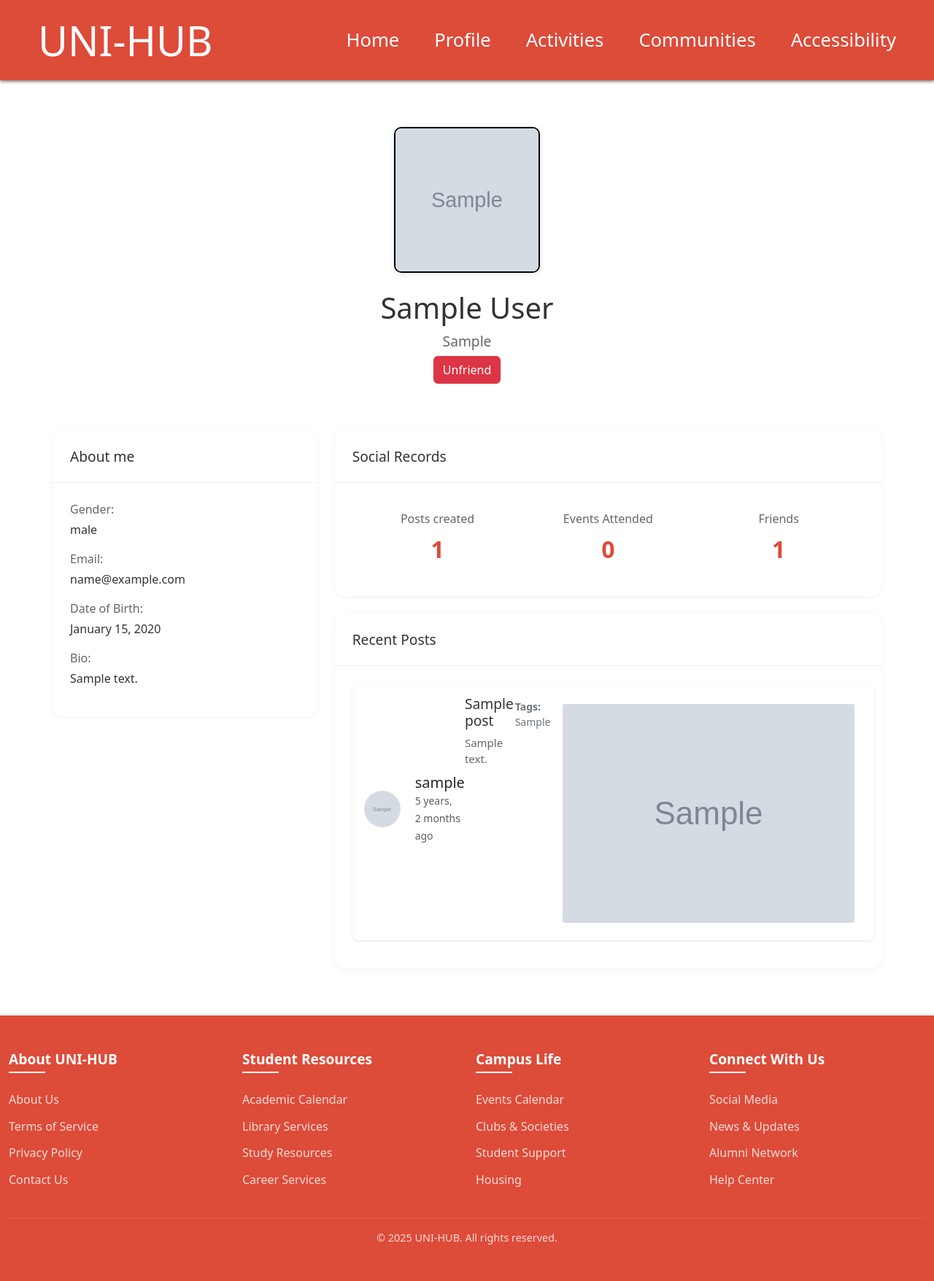
After one commit to willgriffin111/Uni-Hub, a Django app: a page that uses unihub_project/templates/pages/user_profile.html in a window 1280 px wide. The commit adds this page. Shown: the whole page at 73% size. Run offline with Django 5.2, Linux system fonts and the light colour scheme; a user stored in the database is signed in; tables that the repository leaves empty hold one stand-in row (values such as "Sample post"); grey boxes marked "Sample" are stand-in pictures; some libraries are stand-ins or nearby versions.

Commit message:
User can now view other user profile page via search and add/remove them as their friends

```diff
--- a/accounts/models.py
+++ b/accounts/models.py
@@ -8,6 +8,7 @@ class CustomUser(AbstractUser):
     university = models.CharField(max_length=255, null=True, blank=True)
     student_id = models.CharField(max_length=50, null=True, blank=True)
     email_verified = models.BooleanField(default=False)
+    friends = models.ManyToManyField('self', blank=True, symmetrical=True)
     #all possible user types accepted
     USER_TYPES = [
         ('student', 'Student'),
--- a/accounts/urls.py
+++ b/accounts/urls.py
@@ -1,5 +1,5 @@
 from django.urls import path
-from .views import LoginAPI, RegisterAPI, LogoutAPI, VerifyAPI, PasswordResetAPI, PasswordResetConfirmAPI, ProfileUpdateAPI, DeleteAccountAPI, RemoveProfilePictureAPI
+from .views import *
 from django.contrib.auth import views as auth_views
 
 urlpatterns = [
@@ -14,4 +14,8 @@ urlpatterns = [
     path('api/profile-edit/', ProfileUpdateAPI.as_view(), name='api-profile-update'),
     path('api/delete-account/', DeleteAccountAPI.as_view(), name='api-delete-account'),
     path('api/remove-profile-picture/', RemoveProfilePictureAPI.as_view(), name='api-remove-profile-picture'),
+
+    path('api/user-profile/', UserProfileAPI.as_view(), name="api-user-profile"),
+    path('api/friends/add/', FriendAddAPI.as_view(), name="api-friend-add"),
+    path('api/friends/remove/', FriendRemoveAPI.as_view(), name="api-friend-remove"),
 ]
--- a/unihub_project/templates/pages/search_page.html
+++ b/unihub_project/templates/pages/search_page.html
@@ -86,6 +86,7 @@ function performSearch() {
 
                 data.forEach(user => {
                     const userItem = document.createElement('a');
+                    userItem.href = `/userprofile/${user.username}`;
                     userItem.className = 'list-group-item list-group-item-action';
                     userItem.innerHTML = `
                         <div class="d-flex w-100 justify-content-between">
--- /dev/null
+++ b/unihub_project/templates/pages/user_profile.html
@@ -0,0 +1,251 @@
+{% load static %}
+<!DOCTYPE html>
+<html lang="en">
+<head>
+  <meta charset="UTF-8">
+  <meta name="viewport" content="width=device-width, initial-scale=1.0">
+  <title>UNI-HUB</title>
+  <!-- Bootstrap CSS -->
+  <link href="https://cdn.jsdelivr.net/npm/bootstrap@5.3.2/dist/css/bootstrap.min.css" rel="stylesheet">
+  <!-- Fontawesome CSS -->
+  <script src="https://kit.fontawesome.com/c43d240003.js" crossorigin="anonymous"></script>
+  <!-- Custom Stylesheets -->
+  <link rel="stylesheet" href="{% static 'profile.css' %}">
+  <link rel="stylesheet" href="{% static 'nav_footer.css' %}">
+  <link rel="stylesheet" href="{% static 'post_content.css' %}">
+</head>
+<body>
+  <!-- Header -->
+  {% include '../includes/header.html' %}
+
+  <!-- Selected User Profile Page -->
+  <div class="container profile-container">
+    <!-- Profile Header -->
+    <div class="profile-header-simple text-center">
+      <div class="profile-photo-container">
+        {% if user.profile_picture %}
+          <img src="{{ user.profile_picture.url }}" alt="Profile Photo" class="profile-photo">
+        {% else %}
+          <img src="{% static 'user-image.png' %}" alt="{{ user.username }}" width="200" height="200">
+        {% endif %}
+      </div>
+      <h1 class="profile-name">{{ user.first_name }} {{ user.last_name }}</h1>
+      <p class="university-name">{{ user.university }}</p>
+      <button class="btn {% if is_friend %}btn-danger{% else %}btn-success{% endif %}"
+            id="addFriendBtn"
+            data-username="{{ user.username }}">
+        {% if is_friend %}Unfriend{% else %}Add Friend{% endif %}
+        </button>
+    </div>
+
+    <!-- Main Content -->
+    <div class="profile-content mt-4">
+      <div class="row">
+        <!-- Left Column: User Details -->
+        <div class="col-md-4">
+          <!-- About Me Card -->
+          <div class="profile-card mb-4">
+            <div class="card-header">
+              <h3>About me</h3>
+            </div>
+            <div class="card-body">
+              <div class="info-item">
+                <span class="label">Gender:</span>
+                {% if user.gender %}
+                  <span class="value">{{ user.gender }}</span>
+                {% else %}
+                  <span class="value">Not set</span>
+                {% endif %}
+              </div>
+              <div class="info-item">
+                <span class="label">Email:</span>
+                <span class="value">{{ user.email }}</span>
+              </div>
+              <div class="info-item">
+                <span class="label">Date of Birth:</span>
+                <span class="value">
+                  {% if user.dob %}
+                    {{ user.dob|date:"F j, Y" }}
+                  {% else %}
+                    Not set
+                  {% endif %}
+                </span>
+              </div>
+              <div class="info-item">
+                <span class="label">Bio:</span>
+                {% if user.bio %}
+                  <span class="value">{{ user.bio }}</span>
+                {% else %}
+                  <span class="value">Not set</span>
+                {% endif %}
+              </div>
+            </div>
+          </div>
+        </div>
+
+        <!-- Right Column: Social Records & Recent Posts -->
+        <div class="col-md-8">
+          <!-- Social Records Card -->
+          <div class="profile-card mb-4">
+            <div class="card-header">
+              <h3>Social Records</h3>
+            </div>
+            <div class="card-body">
+              <div class="progress-stats d-flex justify-content-between">
+                <div class="stat-item text-center">
+                  <h4>Posts created</h4>
+                  <span class="stat-value">{{ posts|length }}</span>
+                </div>
+                <div class="stat-item text-center">
+                  <h4>Events Attended</h4>
+                  {% if user.events_attended %}
+                    <span class="stat-value">{{ user.events_attended.count }}</span>
+                  {% else %}
+                    <span class="stat-value">0</span>
+                  {% endif %}
+
+                </div>
+                <div class="stat-item text-center">
+                  <h4>Friends</h4>
+                  <span class="stat-value">{{ user.friends.count }}</span>
+                </div>
+              </div>
+            </div>
+          </div>
+          <!-- Selected User's Recent Posts -->
+          <div class="profile-card">
+            <div class="card-header">
+              <h3>Recent Posts</h3>
+            </div>
+            <div class="card-body post-container-scrollable">
+              <div class="posts-container">
+                {% for post in posts %}
+                  <div class="post mb-4">
+                    <!-- Post Header -->
+                    <div class="d-flex align-items-center mb-2">
+                      <div class="post-avatar me-2">
+                        {% if post.user.profile_picture %}
+                          <img src="{{ post.user.profile_picture.url }}" alt="{{ post.user.username }}" class="rounded-circle" style="width:50px; height:50px; object-fit:cover;">
+                        {% else %}
+                          <img src="{% static 'user-image.png' %}" alt="{{ post.user.username }}" class="rounded-circle" style="width:50px; height:50px; object-fit:cover;">
+                        {% endif %}
+                      </div>
+                      <div>
+                        <h5 class="mb-0">{{ post.user.username }}</h5>
+                        <small class="text-muted">{{ post.created_at|timesince }} ago</small>
+                      </div>
+                    </div>
+                    <!-- Post Content -->
+                    <div class="post-text mb-2">
+                      <h4>{{ post.title }}</h4>
+                      <p>{{ post.content }}</p>
+                    </div>
+                    <!-- Post Tags -->
+                    {% if post.tags %}
+                      <div class="tags mb-2">
+                        <strong>Tags:</strong> {{ post.tags }}
+                      </div>
+                    {% endif %}
+                    <!-- Post Media -->
+                    {% if post.image %}
+                      <div class="post-media mb-2">
+                        <img src="{{ post.image.url }}" alt="Post Image" class="img-fluid">
+                      </div>
+                    {% endif %}
+                  </div>
+                {% empty %}
+                  <div class="no-posts-message">
+                    <p>No posts to display yet.</p>
+                  </div>
+                {% endfor %}
+              </div>
+            </div>
+            </div>
+            </div>
+            </div>
+            </div>
+            </div>
+
+  <!-- Footer -->
+  {% include '../includes/footer.html' %}
+
+
+
+  <script>
+    // Function to extract CSRF token from cookies
+    function getCSRFToken() {
+      let cookieValue = null;
+      if (document.cookie && document.cookie !== "") {
+        const cookies = document.cookie.split(";");
+        for (let i = 0; i < cookies.length; i++) {
+          const cookie = cookies[i].trim();
+          if (cookie.startsWith("csrftoken=")) {
+            cookieValue = cookie.substring("csrftoken=".length, cookie.length);
+            break;
+          }
+        }
+      }
+      return cookieValue;
+    }
+
+    // Friend System
+    document.getElementById("addFriendBtn").addEventListener("click", function() {
+      const button = this;
+      const username = button.getAttribute("data-username");
+      const csrfToken = getCSRFToken();
+
+      if (button.textContent.trim() === "Add Friend") {
+        // Call API to add friend
+        fetch("{% url 'api-friend-add' %}", {
+          method: "POST",
+          headers: {
+            "Content-Type": "application/json",
+            "X-CSRFToken": csrfToken
+          },
+          body: JSON.stringify({ username: username })
+        })
+        .then(response => response.json())
+        .then(data => {
+          if (data.success) {
+            // Update button to "Unfriend"
+            button.textContent = "Unfriend";
+            button.classList.remove("btn-success");
+            button.classList.add("btn-danger");
+          } else {
+            alert("Error: " + data.message);
+          }
+        })
+        .catch(error => {
+          console.error("Error adding friend:", error);
+          alert("Error adding friend.");
+        });
+      } else {
+        // Call API to remove friend
+        fetch("{% url 'api-friend-remove' %}", {
+          method: "POST",
+          headers: {
+            "Content-Type": "application/json",
+            "X-CSRFToken": csrfToken
+          },
+          body: JSON.stringify({ username: username })
+        })
+        .then(response => response.json())
+        .then(data => {
+          if (data.success) {
+            // Update button to "Add Friend"
+            button.textContent = "Add Friend";
+            button.classList.remove("btn-danger");
+            button.classList.add("btn-success");
+          } else {
+            alert("Error: " + data.message);
+          }
+        })
+        .catch(error => {
+          console.error("Error removing friend:", error);
+          alert("Error removing friend.");
+        });
+      }
+    });
+  </script>
+</body>
+</html>
--- a/unihub_project/urls.py
+++ b/unihub_project/urls.py
@@ -3,9 +3,8 @@ from django.conf import settings
 from django.conf.urls.static import static
 from django.urls import path, include
 from . import views
-from unihub_project.views import community_list_view
-from unihub_project.views import community_view
-from unihub_project.views import community_create_page, event_edit_view
+from unihub_project.views import *
+
 
 urlpatterns = [
 
@@ -54,6 +53,9 @@ urlpatterns = [
 
     path('community/event/<int:event_id>/edit/', event_edit_view, name='event_edit_page'),
 
+    path('userprofile/<str:username>/', user_profile_page, name='user-profile-page'),
+
+
 
 
 
--- a/unihub_project/views.py
+++ b/unihub_project/views.py
@@ -5,6 +5,7 @@ from django.utils import timezone
 from api.community.models import Community
 from django.db.models import Count, Q
 from api.community.models import CommunityEvent
+from django.contrib.auth import get_user_model
 
 
 @login_required
@@ -160,3 +161,16 @@ def post_view(request):
 def dashboard_view(request):
     """Render the dashboard page (requires login)."""
     return render(request, "pages/dashboard.html", {"user": request.user})
+
+User = get_user_model()
+
+def user_profile_page(request, username):
+    selected_user = get_object_or_404(User, username=username)
+
+    posts = Post.objects.filter(user=selected_user)
+    is_friend = selected_user in request.user.friends.all()
+    return render(request, 'pages/user_profile.html', {
+        'user': selected_user,
+        'posts': posts,
+        'is_friend': is_friend
+    })
```
Also changed, not shown: accounts/views.py (+51 -0 lines).
